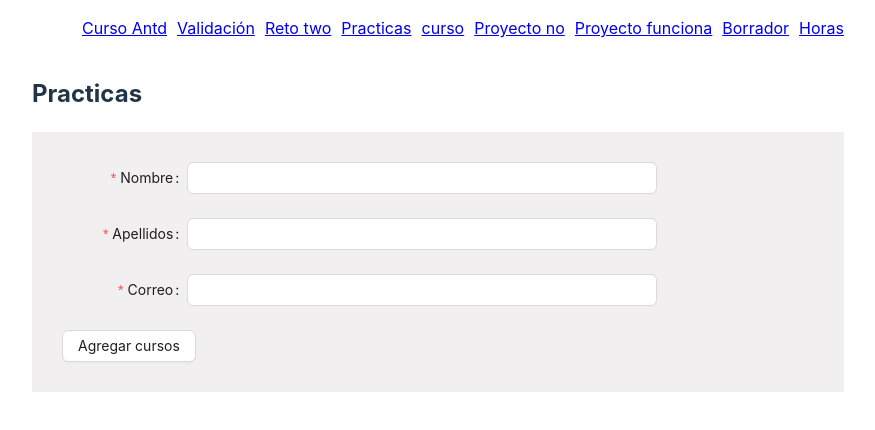
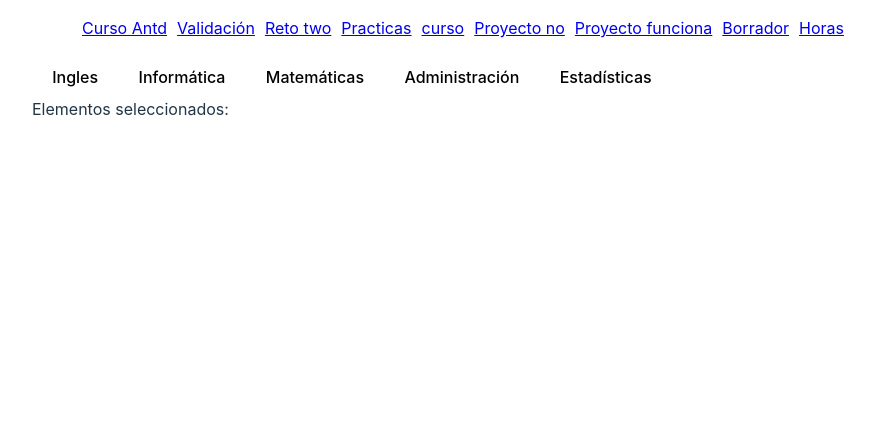
Before and after one commit to torco34/react-hook-form, a React (Vite) app: page /practicas in a window 1280 px wide. Shown: the top 430 px of the page, without its empty margins (202-1077 px from the left). Built offline with nearby package versions, Linux system fonts and the light colour scheme.

Commit message:
esta funcionado con uno

```diff
--- a/src/RetoTwo/Bor.jsx
+++ b/src/RetoTwo/Bor.jsx
@@ -110,19 +110,26 @@ export const Bor = () => {
     setShowButton(true);
 
     console.log(showAgregarHorario, "showAgregar ");
-    console.log(showButtons, "showBotos ");
+    console.log(showButtons, "showBotos");
     console.log(selectedCursos, "selected curso ");
     console.log(copiaSelectedCursos, "copiaSelectedCursos ");
-    console.log(valorSelect, "valor sele ");
-    setValorSelect(valorSelect);
+    // setValorSelect(copiaSelectedCursos);
+    console.log(valorSelect, "caneca hiddenElements");
+    setCopiaSelectedCursos(valorSelect);
   };
 
   // FUNCIÓN SEGUNDO SELECTOR FIELD ARRAY
 
   const handleSelect2Change = (value, index) => {
     const select2Valor = value;
-    setValorSelect(select2Valor);
+
     console.log("onchange2");
+    const hiddenElements = copiaSelectedCursos.filter(
+      (element) => element === select2Valor
+    );
+    setValorSelect(hiddenElements);
+
+    console.log(...hiddenElements, "filter hiddenElements");
     const updatedSelectedCursos = copiaSelectedCursos.filter(
       (element) => element !== select2Valor
     );
--- a/src/RetoTwo/Practicas.jsx
+++ b/src/RetoTwo/Practicas.jsx
@@ -25,171 +25,48 @@ const cursos = [
   "Estadísticas",
 ];
 export const Practicas = () => {
-  const [cursoSelect, setCursoSelect] = useState([]);
-  const [arrayCursos, setArrayCursos] = useState(cursos);
-  const {
-    control,
-    handleSubmit,
-    getValues,
-    reset,
-    setValue,
-    register,
-    formState: { isDirty },
-  } = useForm({
-    defaultValues: {
-      items: [],
-      cursosSeleccionados: [],
-    },
-  });
-  const { fields, append, remove } = useFieldArray({
-    control,
-    name: "items",
-  });
-  //  FUNCIONES DE ANT DESIGN
-  const onFinish = (values) => {
-    console.log("Success:", values);
-  };
-  const onFinishFailed = (errorInfo) => {
-    console.log("Failed:", errorInfo);
-  };
-  // FUNCIONES PARA MANEJAR EL ESTADO
-  const handleSelectArray = (selectedValue, index) => {
-    setCursoSelect([...cursoSelect, selectedValue]);
+  const [elementosSeleccionados, setElementosSeleccionados] = useState([]);
 
-    const cursosRestantes = arrayCursos.filter(
-      (curso) => curso !== selectedValue
-    );
-    setArrayCursos(cursosRestantes);
-    append({ nombre: "" });
-  };
-  const onSubmit = (data) => {
-    console.log(data);
-    reset();
-    // setSelectedCursos([""]);
+  // Función para manejar la selección de un elemento
+  const handleSeleccion = (elemento) => {
+    // Verificar si el elemento ya está seleccionado
+    const estaSeleccionado = elementosSeleccionados.includes(elemento);
+    console.log(estaSeleccionado, "estaselecionado");
+    console.log(elemento, "elemento 1")
+    // Actualizar el estado en consecuencia
+    if (estaSeleccionado) {
+      // Si ya está seleccionado, quitarlo de la lista
+      console.log("entro del if")
+      setElementosSeleccionados(
+        elementosSeleccionados.filter((item) => item !== elemento)
+      );
+      console.log(elementosSeleccionados, "elementosSeleccionados");
+    } else {
+      // Si no está seleccionado, agregarlo a la lista
+      setElementosSeleccionados([...elementosSeleccionados, elemento]);
+      console.log(elementosSeleccionados, "elementosSeleccionados ");
+      console.log(elemento, " elemento");
+    }
   };
   return (
     <div>
-      <h2>Practicas </h2>
-      <Form
-        name="basic"
-        labelCol={{
-          span: 4,
-        }}
-        wrapperCol={{
-          span: 15,
-        }}
-        style={{
-          maxWidth: "100%",
-          background: "#F1EFEF",
-          padding: "30px",
-        }}
-        initialValues={{
-          remember: true,
-        }}
-        onFinish={onFinish}
-        onFinishFailed={onFinishFailed}
-        autoComplete="off"
-        onSubmit={handleSubmit(onSubmit)}
-      >
-        <div>
-          <Controller
-            name="nombre"
-            control={control}
-            render={({ field }) => (
-              <Form.Item
-                label="Nombre"
-                name="nombre"
-                {...field}
-                rules={[
-                  {
-                    required: true,
-                    message: "Agregue tu nombre!",
-                  },
-                ]}
-              >
-                <Input />
-              </Form.Item>
-            )}
-          />
+      {/* Renderizar tus elementos, por ejemplo, un array de botones */}
+      {cursos.map((elemento) => (
+        <button
+          key={elemento.id}
+          onClick={() => handleSeleccion(elemento)}
+          style={{
+            backgroundColor: elementosSeleccionados.includes(elemento)
+              ? "lightblue"
+              : "white",
+          }}
+        >
+          {elemento}
+        </button>
+      ))}
 
-          <Controller
-            name="apellido"
-            control={control}
-            render={({ field }) => (
-              <Form.Item
-                label="Apellidos"
-                name="apellido"
-                {...field}
-                rules={[
-                  {
-                    required: true,
-                    message: "Agregue los apellidos !",
-                  },
-                ]}
-              >
-                <Input />
-              </Form.Item>
-            )}
-          />
-          <Controller
-            name="correo"
-            control={control}
-            render={({ field }) => (
-              <Form.Item
-                label="Correo"
-                name="correo"
-                {...field}
-                rules={[
-                  {
-                    required: true,
-                    message: "Ingresas tu correo electrónico!",
-                  },
-                ]}
-              >
-                <Input />
-              </Form.Item>
-            )}
-          />
-
-          {fields.map((field, index) => (
-            <div style={{ display: "flex", alignItems: "center" }}>
-              <Controller
-                name={`items.${index}.cursos`}
-                control={control}
-                defaultValue=""
-                render={({ field }) => (
-                  <div className="selecto">
-                    <Select
-                      className="select"
-                      {...field}
-                      value={field.value}
-                      onChange={(value) => {
-                        const selectedValue = value;
-                        field.onChange(selectedValue);
-                        handleSelectArray(selectedValue, index);
-                      }}
-                      // style={{ width: "40%" }}
-                    >
-                      {arrayCursos.map((item, index) => (
-                        <Select.Option key={index} value={item}>
-                          {item}
-                        </Select.Option>
-                      ))}
-                    </Select>
-
-                    <Button type="button" onClick={() => remove(index)}>
-                      <DeleteFilled
-                        style={{ fontSize: "14px", color: "#b91010cc" }}
-                      />
-                    </Button>
-                  </div>
-                )}
-              />
-            </div>
-          ))}
-          <Button onClick={() => append({ nombre: "" })}>Agregar cursos</Button>
-        </div>{" "}
-      </Form>
+      {/* Puedes mostrar la lista de elementos seleccionados si es necesario */}
+      <div>Elementos seleccionados: {elementosSeleccionados.join(", ")}</div>
     </div>
   );
 };
```
